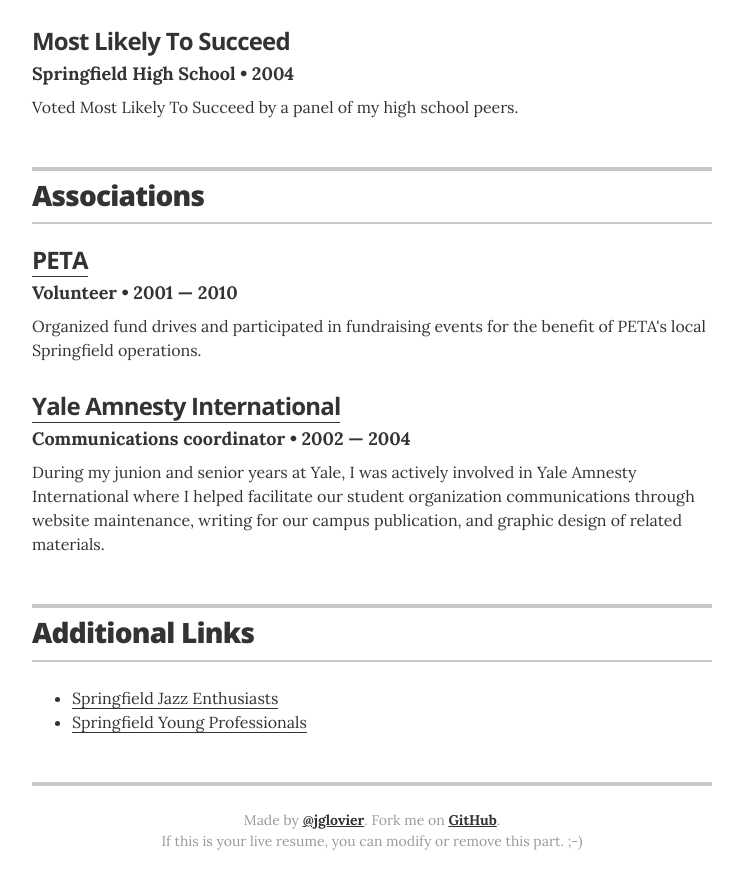
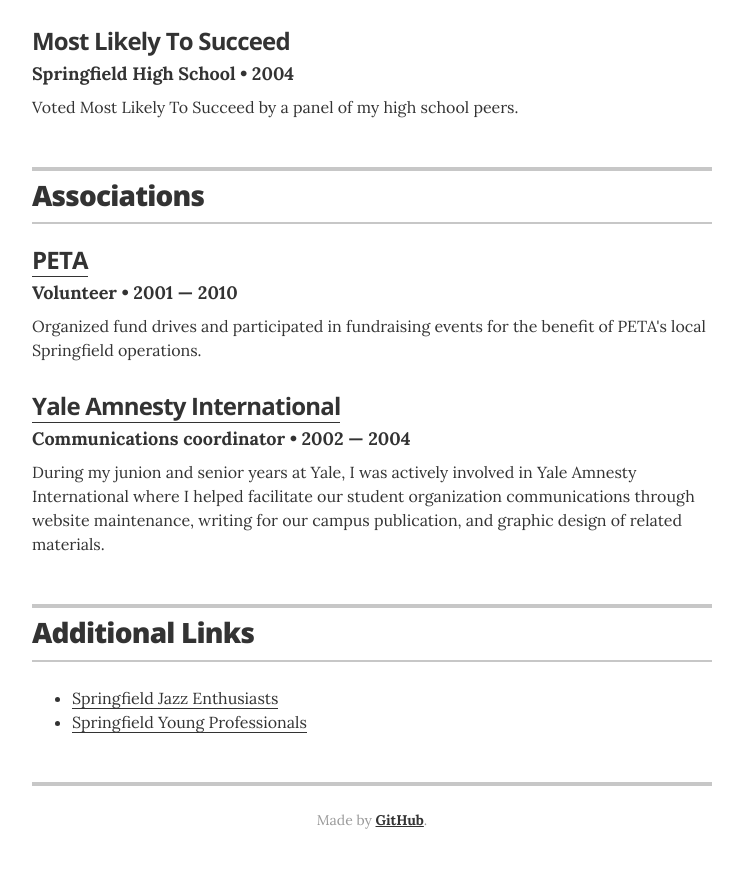
Before and after one commit to pgworld/devwoo.github.io, a Jekyll site: the page built from index.html, in a window 1280 px wide and 900 px high, scrolled down 2650 px. Shown: the top 889 px of the window, without its empty margins (268-1011 px from the left). Built offline with Jekyll 4.4.1, drawn with Linux system fonts in a browser that asks for light colours.

Commit message:
Update resume.html

```diff
--- a/_layouts/resume.html
+++ b/_layouts/resume.html
@@ -232,8 +232,7 @@
       {% endif %}
 
       <footer class="page-footer">
-        <p class="footer-line">Made by <a href="http://twitter.com/jglovier">@jglovier</a>. Fork me on <a href="https://github.com/jglovier/resume-template">GitHub</a>.</p>
-        <p class="footer-line">If this is your live resume, you can modify or remove this part. ;-)</p>
+        <p class="footer-line">Made by <a href="https://github.com/jglovier/resume-template">GitHub</a>.</p>
       </footer>
 
     </div>
```
